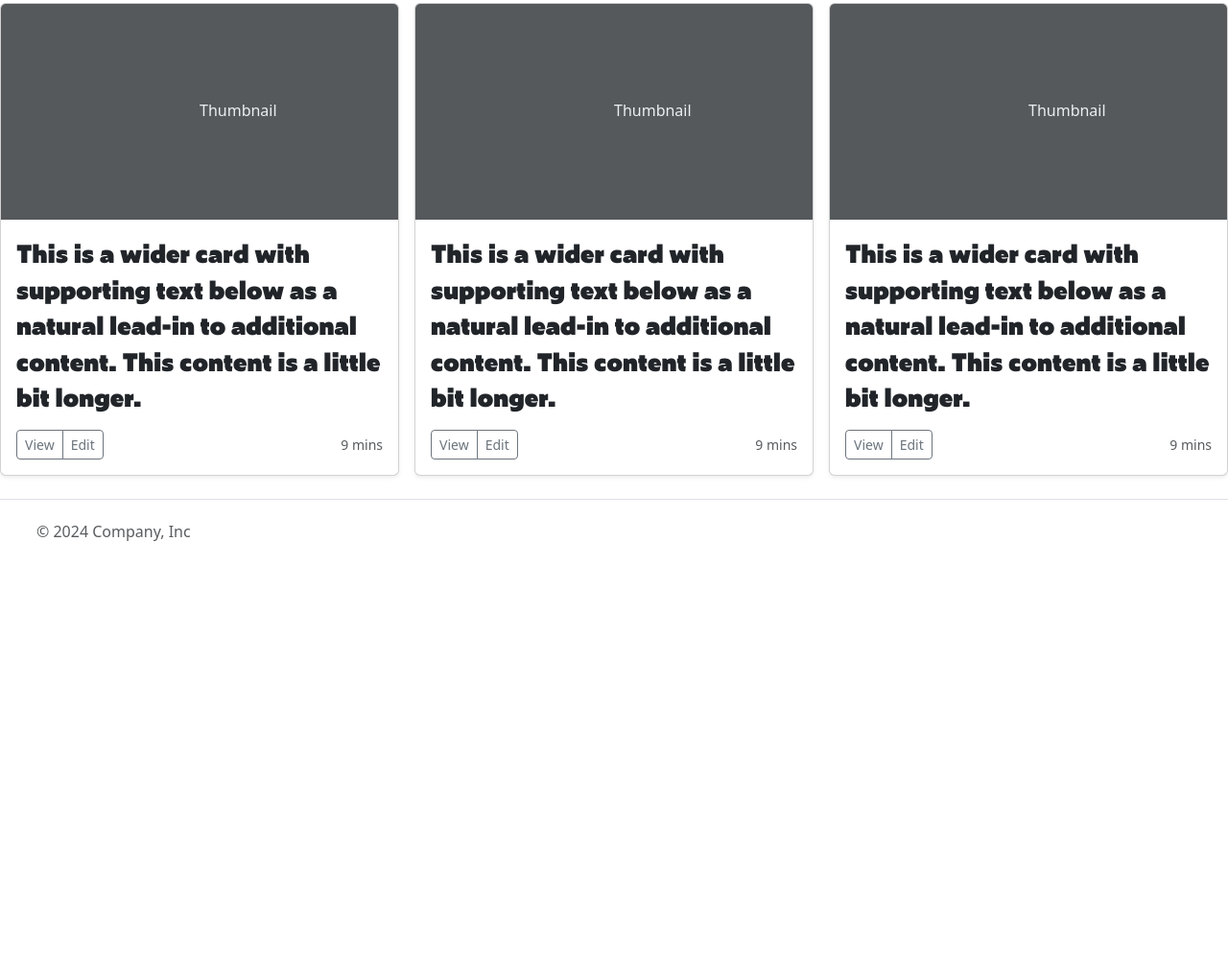
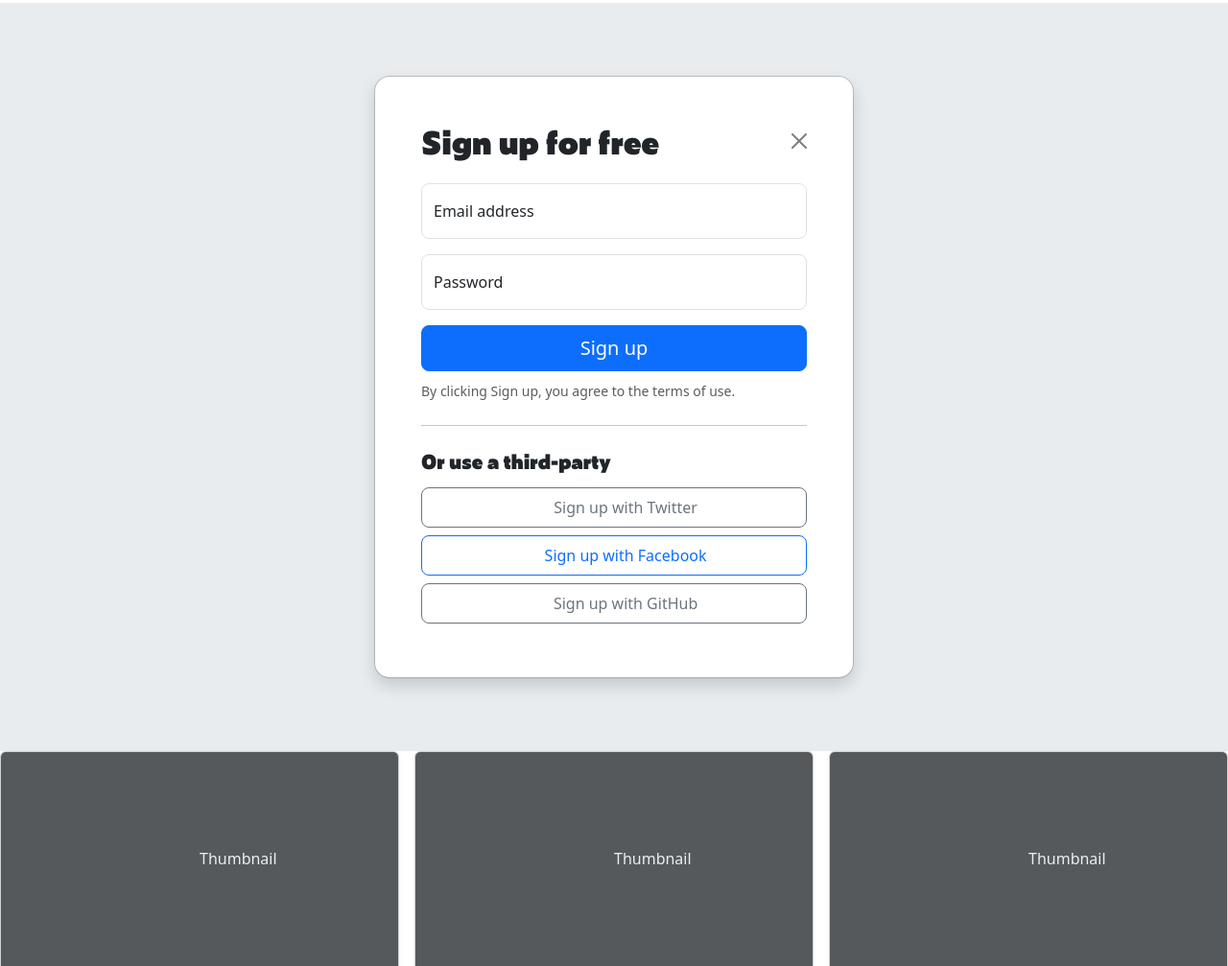
Before and after one commit to AtotheMfnK/KAFFEE-SELBER-R-STEN-NEU, a plain HTML site: page berlin.html in a window 1280 px wide. Shown: the part 640-1647 px from the top of the page at 96% size. Before the commit the page ends 1251 px from the top, so only its background shows below. Drawn offline with nearby package versions, Linux system fonts and the light colour scheme.

```diff
--- a/berlin.html
+++ b/berlin.html
@@ -28,7 +28,7 @@
         </ul>
       </header>
 
-    <div class="px-4 py-5 my-5 text-center">
+      <div class="px-4 py-5 my-5 text-center">
         <img class="d-block mx-auto mb-4" src="/docs/5.3/assets/brand/bootstrap-logo.svg" alt="" width="72" height="57">
         <h1 class="display-5 fw-bold text-body-emphasis">Centered hero</h1>
         <div class="col-lg-6 mx-auto">
@@ -39,6 +39,76 @@
           </div>
         </div>
       </div>
+
+
+      <div class="modal modal-sheet position-static d-block bg-body-secondary p-4 py-md-5" tabindex="-1" role="dialog" id="modalSignin">
+        <div class="modal-dialog" role="document">
+          <div class="modal-content rounded-4 shadow">
+            <div class="modal-header p-5 pb-4 border-bottom-0">
+              <h1 class="fw-bold mb-0 fs-2">Sign up for free</h1>
+              <button type="button" class="btn-close" data-bs-dismiss="modal" aria-label="Close"></button>
+            </div>
+
+            <div class="modal-body p-5 pt-0">
+              <form class="">
+                <div class="form-floating mb-3">
+                  <input type="email" class="form-control rounded-3" id="floatingInput" placeholder="name@example.com">
+                  <label for="floatingInput">Email address</label>
+                </div>
+                <div class="form-floating mb-3">
+                  <input type="password" class="form-control rounded-3" id="floatingPassword" placeholder="Password">
+                  <label for="floatingPassword">Password</label>
+                </div>
+                <button class="w-100 mb-2 btn btn-lg rounded-3 btn-primary" type="submit">Sign up</button>
+                <small class="text-body-secondary">By clicking Sign up, you agree to the terms of use.</small>
+                <hr class="my-4">
+                <h2 class="fs-5 fw-bold mb-3">Or use a third-party</h2>
+                <button class="w-100 py-2 mb-2 btn btn-outline-secondary rounded-3" type="submit">
+                  <svg class="bi me-1" width="16" height="16"><use xlink:href="#twitter"></use></svg>
+                  Sign up with Twitter
+                </button>
+                <button class="w-100 py-2 mb-2 btn btn-outline-primary rounded-3" type="submit">
+                  <svg class="bi me-1" width="16" height="16"><use xlink:href="#facebook"></use></svg>
+                  Sign up with Facebook
+                </button>
+                <button class="w-100 py-2 mb-2 btn btn-outline-secondary rounded-3" type="submit">
+                  <svg class="bi me-1" width="16" height="16"><use xlink:href="#github"></use></svg>
+                  Sign up with GitHub
+                </button>
+              </form>
+            </div>
+          </div>
+        </div>
+      </div>
+
+
+      <div class="container text-center">
+        <div class="row">
+          <div class="col">
+            Column
+          </div>
+          <div class="col">
+            Column
+          </div>
+          <div class="col">
+            Column
+          </div>
+        </div>
+      </div>
+      <div class="container text-center">
+        <div class="row">
+          <div class="col">
+            Column
+          </div>
+          <div class="col">
+            Column
+          </div>
+          <div class="col">
+            Column
+          </div>
+        </div>
+      </div>
+
 
 
       <div class="row row-cols-1 row-cols-sm-2 row-cols-md-3 g-3">
```
